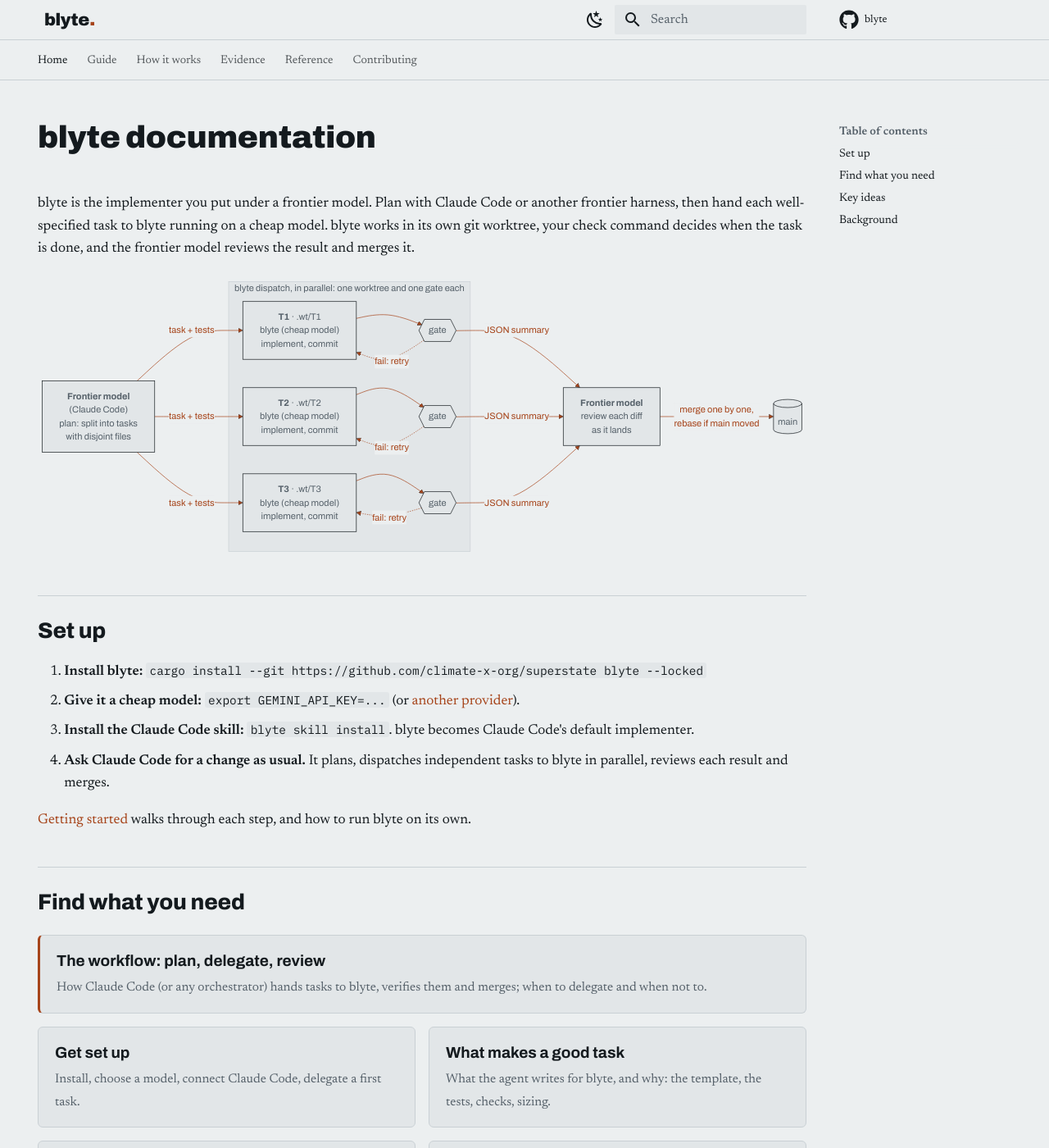
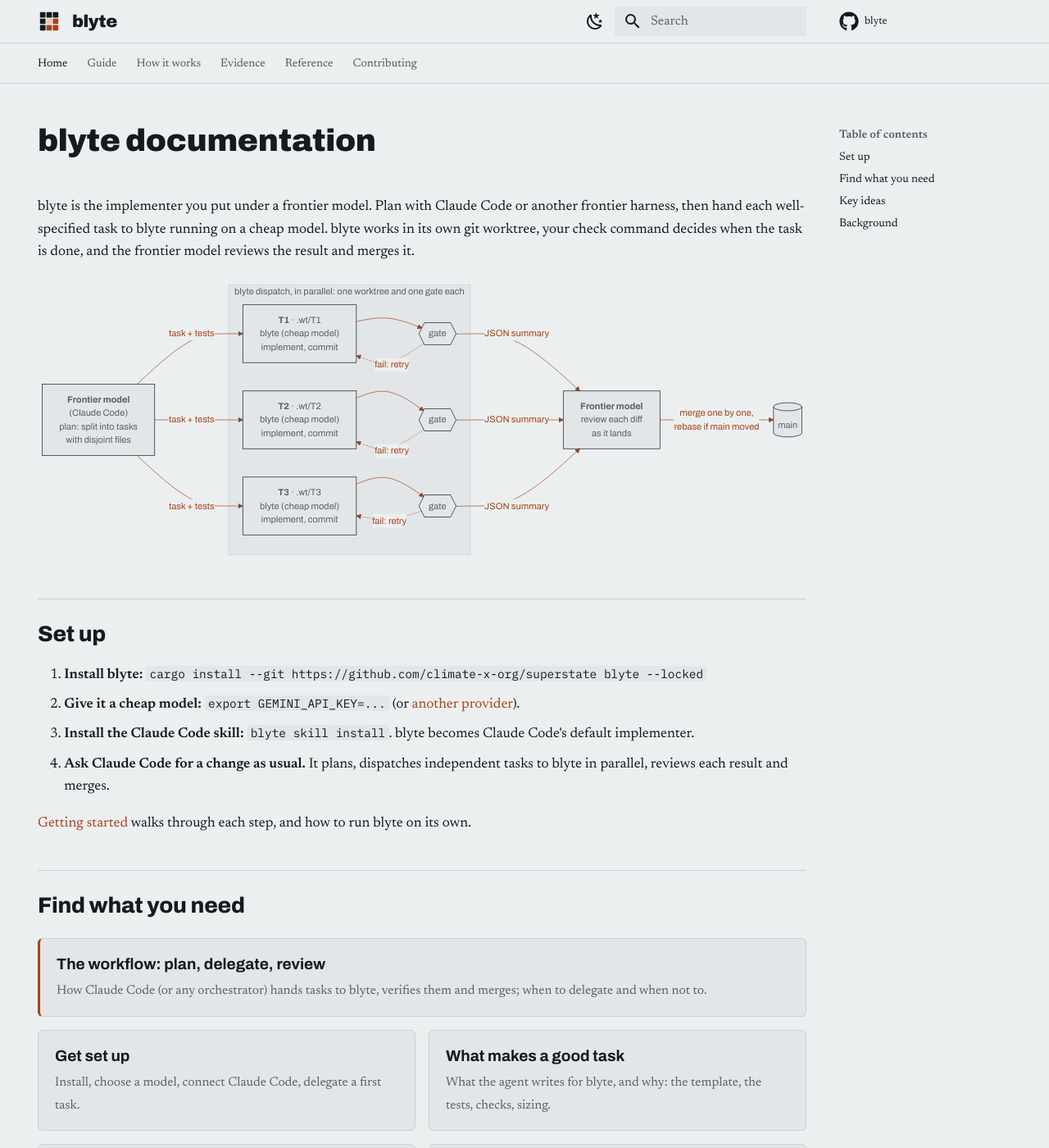
Before and after one commit to dnf0/blyte, an MkDocs documentation site: the page built from docs/index.md, in a window 1280 px wide and 1400 px high. Shown: the whole window at 82% size. Built offline with MkDocs 1.6.1 and Material for MkDocs 9.7.7, drawn with Linux system fonts in a browser that asks for light colours; comment, search, counter and statistics services are not loaded.

Commit message:
docs: the blyte mark (blighted bytes): banner, docs header and favicon
A 3x3 grid of bytes with rust spreading from one corner, in the manifesto palette: light and dark
marks, a favicon that follows the viewer's colour scheme, the README banner with the mark beside
the wordmark, and the mark in the docs site header (dark variant in dark mode).

Co-Authored-By: Claude Opus 5.5 (1M context) <noreply@anthropic.com>

```diff
--- a/docs/stylesheets/blyte.css
+++ b/docs/stylesheets/blyte.css
@@ -57,9 +57,9 @@
   font-family: "Archivo", "Helvetica Neue", Arial, sans-serif;
   font-weight: 900; font-variation-settings: "wdth" 125; letter-spacing: -.02em; font-size: 1.05rem;
 }
-.md-header__topic:first-child .md-ellipsis::after { content: "."; color: var(--b-rust); margin-left: .02em; }
-.md-header__button.md-logo { display: none; }
-@media screen and (min-width: 76.25em) { .md-header__title { margin-left: .4rem; } }
+.md-header__button.md-logo img { height: 1.4rem; width: 1.4rem; }
+[data-md-color-scheme="slate"] .md-header__button.md-logo img { content: url("../assets/blyte-mark-dark.svg"); }
+.md-header__title { margin-left: .1rem !important; }
 .md-tabs { background: var(--b-ground); color: var(--b-ink); border-bottom: 1px solid var(--b-line); }
 .md-tabs__link--active, .md-tabs__link:hover { color: var(--b-rust); }
 .md-search__form { background: var(--b-panel); }
--- a/mkdocs.yml
+++ b/mkdocs.yml
@@ -30,6 +30,8 @@ theme:
       toggle:
         icon: material/weather-sunny
         name: Light mode
+  logo: assets/blyte-mark.svg
+  favicon: assets/favicon.svg
   icon:
     repo: fontawesome/brands/github
   features:
```
Also changed, not shown: docs/assets/blyte-banner-dark.svg, docs/assets/blyte-banner-light.svg, docs/assets/blyte-mark-dark.svg (added), docs/assets/blyte-mark.svg (added), docs/assets/favicon.svg (added).
